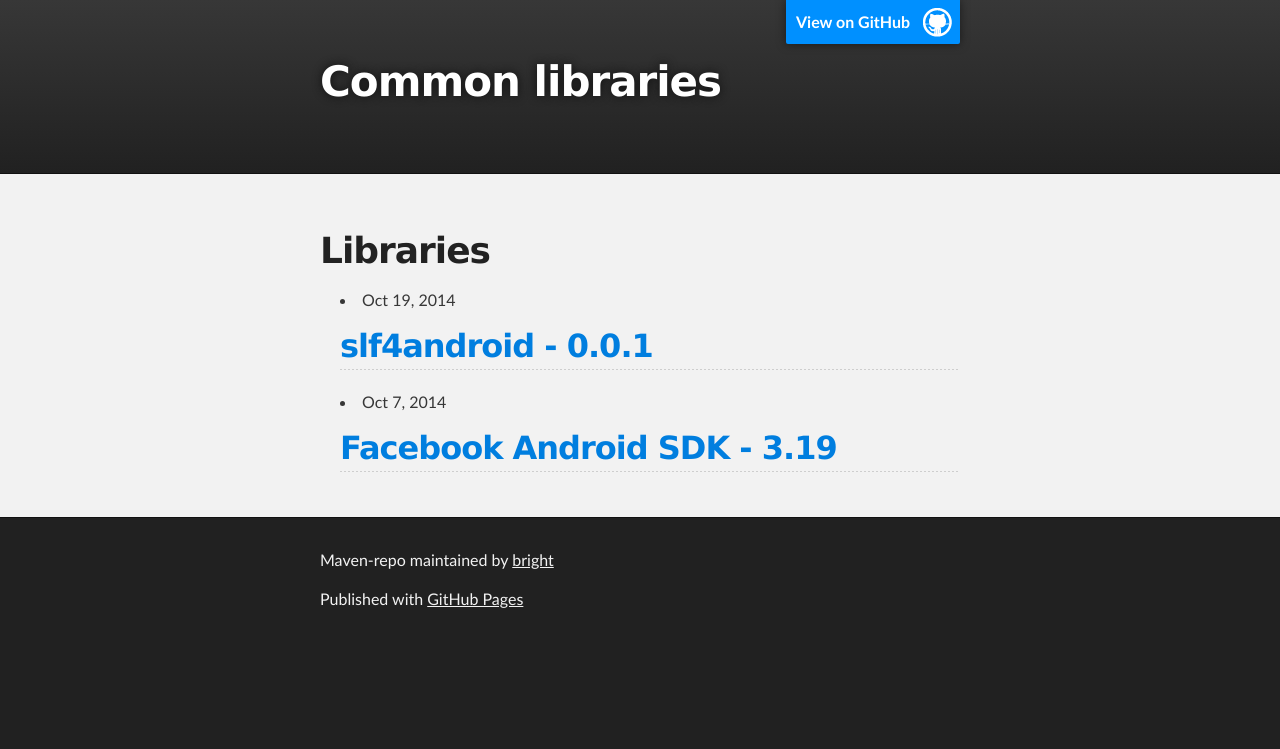
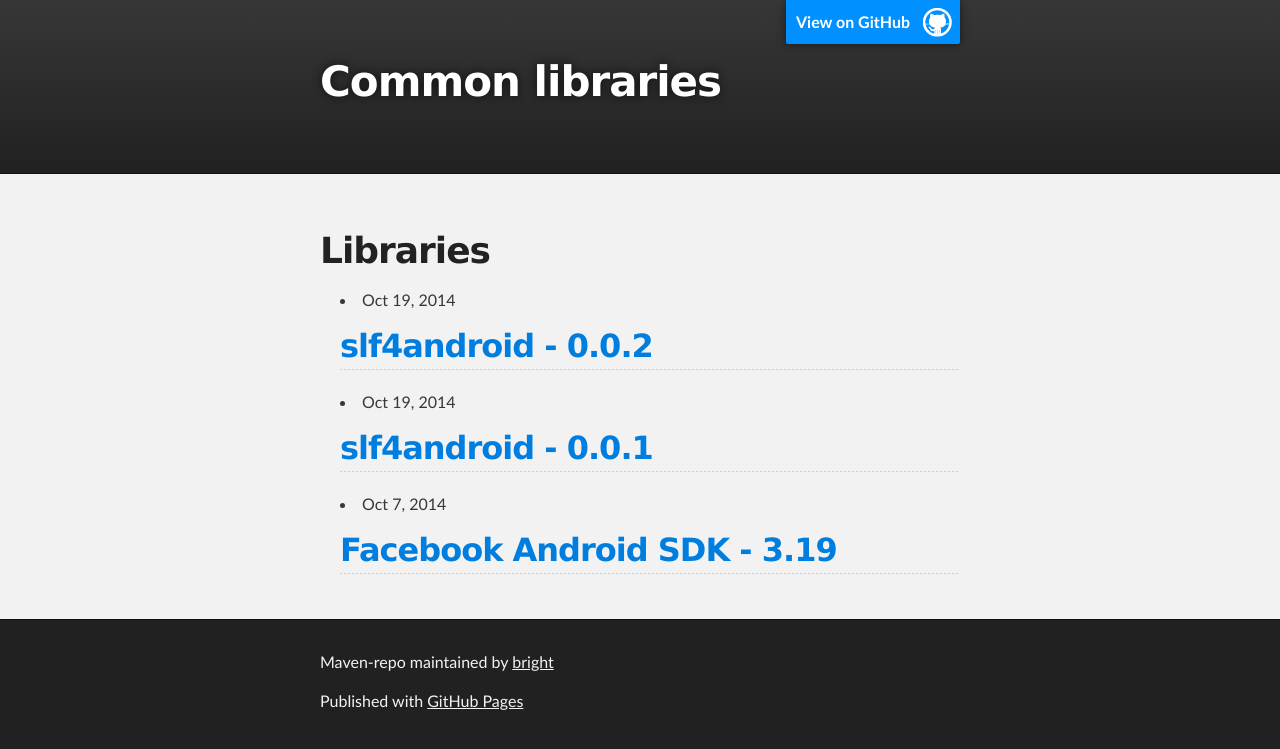
Before and after one commit to bright/maven-repo, a Jekyll site: the page built from index.html, in a window 1280 px wide. Shown: the top 749 px of the page. Built offline with Jekyll 4.4.1, drawn with Linux system fonts in a browser that asks for light colours.

Commit message:
Slf4 android version 0.0.2

```diff
--- a/_data/brightinventions_slf4android.yml
+++ b/_data/brightinventions_slf4android.yml
@@ -1,3 +1,5 @@
 artifactId: slf4android
 groupId: pl.brightinvetions
-version: 0.0.1
+versions:
+  - 0.0.1
+  - 0.0.2
--- a/_data/facebook_android_sdk.yml
+++ b/_data/facebook_android_sdk.yml
@@ -1,3 +1,4 @@
 artifactId: facebook-android-sdk
 groupId: com.facebook
-version: "3.19"
+versions:
+  - 3.19
--- /dev/null
+++ b/_posts/2014-10-28-pl.brightinvetions-slf4android.md
@@ -0,0 +1,8 @@
+---
+layout: post
+title:  "slf4android"
+date:   2014-10-19 20:18:40
+categories: pl.brightinventions slf4android
+data_name: brightinventions_slf4android
+version: 0.0.2
+---
--- a/pl/brightinventions/slf4android/maven-metadata.xml
+++ b/pl/brightinventions/slf4android/maven-metadata.xml
@@ -6,7 +6,8 @@
   <versioning>
     <versions>
       <version>0.0.1</version>
+      <version>0.0.2</version>
     </versions>
-    <lastUpdated>20141019084951</lastUpdated>
+    <lastUpdated>20141028081905</lastUpdated>
   </versioning>
 </metadata>
```
Also changed, not shown: 8 other files.
